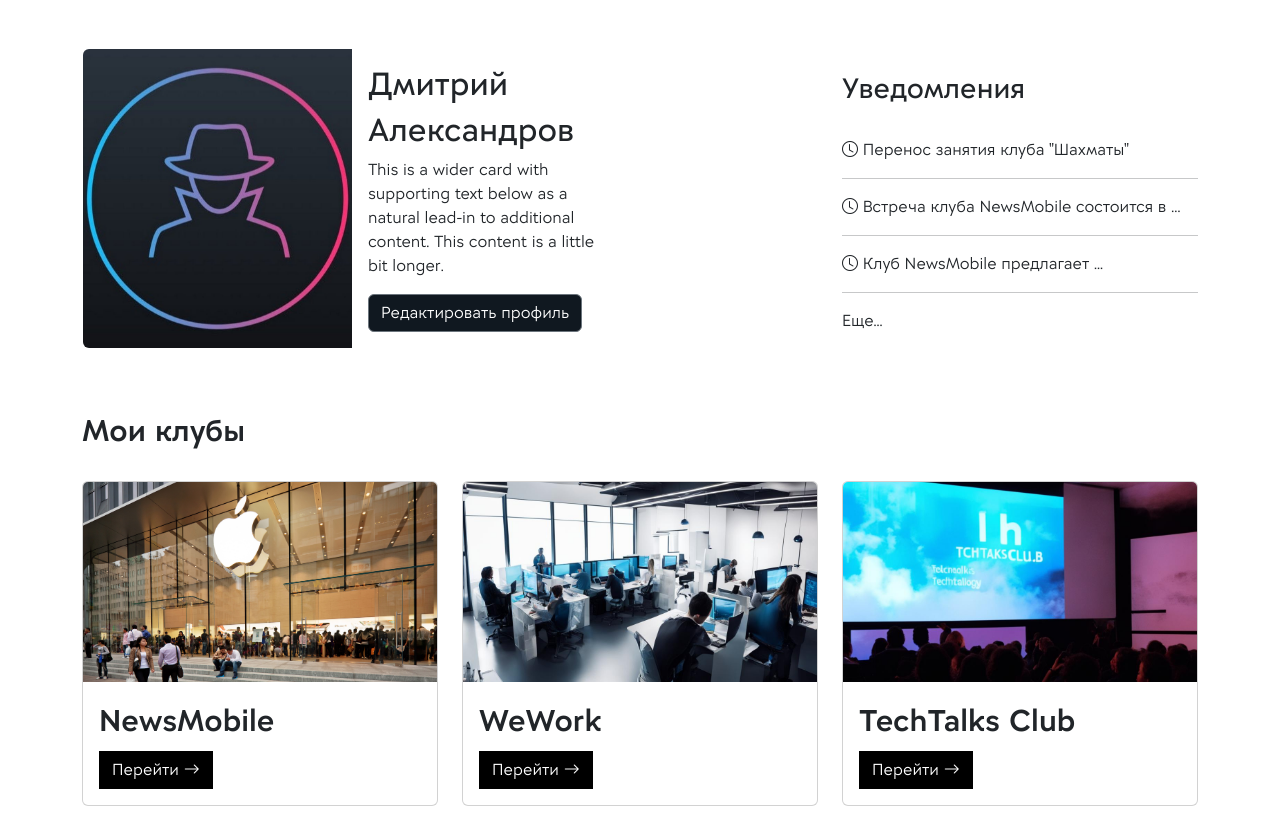
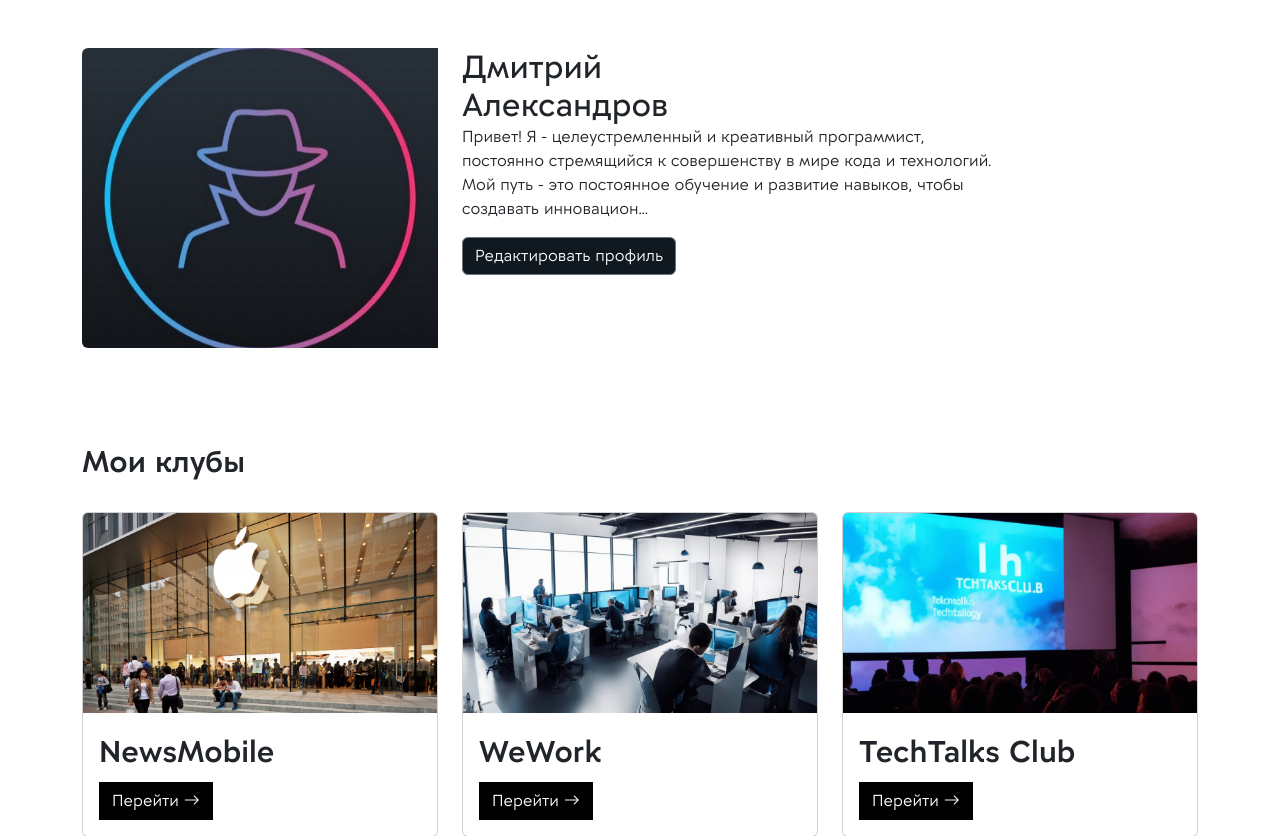
Before and after one commit to ordenmeny/Unit-clubs, a Django app: page /profile-user/ in a window 1280 px wide. Shown: the part 56-892 px from the top of the page. Before the commit the page ends 862 px from the top, so only its background shows below. Run offline with Django 4.2, Linux system fonts and the light colour scheme; a user stored in the database is signed in; data comes from the database, SQL or seed files in the repository; both versions use the stored data as it was after the commit; some libraries are stand-ins or nearby versions.

Commit message:
окончательный вариант для предзащиты

```diff
--- a/app_clubs/static/app_clubs/styles/main.css
+++ b/app_clubs/static/app_clubs/styles/main.css
@@ -90,3 +90,9 @@
     font-size: 54px;
     border-radius: 0px !important;
 }
+
+.more{
+    color: rgba(0, 0, 0, 0.6);
+    font-size: 15px;
+    text-decoration: none;
+}
--- a/app_clubs/templates/app_clubs/base/base_show_events.html
+++ b/app_clubs/templates/app_clubs/base/base_show_events.html
@@ -23,6 +23,7 @@
         {% endfor %}
 
     </div>
-    <a href="{% url 'app_clubs:show_content' content='events' %}">Еще...</a>
+    <br>
+    <a href="{% url 'app_clubs:show_content' content='events' %}" class="more">Еще...</a>
 
 </div>
--- a/app_clubs/templates/app_clubs/base/base_show_posts.html
+++ b/app_clubs/templates/app_clubs/base/base_show_posts.html
@@ -35,5 +35,5 @@
         {% endfor %}
     </div>
     <br>
-    <a href="{% url 'app_clubs:show_content' content='posts' %}">Еще...</a>
+    <a href="{% url 'app_clubs:show_content' content='posts' %}" class="more">Еще...</a>
 </div>
--- a/app_clubs/templates/app_clubs/index.html
+++ b/app_clubs/templates/app_clubs/index.html
@@ -9,14 +9,14 @@
             <div class="col-lg-6" style="border-right: 1px solid #101820;">
                 <br><br><br>
                 <div class="ms-5">
-                    <a href="#" class="text-section-2">Хочу изучить <br>существующие клубы</a>
+                    <a href="{% url 'app_clubs:list_clubs' cat='all' %}" class="text-section-2">Хочу изучить <br>существующие клубы</a>
                 </div>
                 <br>
             </div>
             <div class="col-lg-6">
                 <br><br><br>
                 <div class="ms-5">
-                    <a href="#" class="text-section-2">Хочу создать <br>свой клуб</a>
+                    <a href="{% url 'app_clubs:create_club' %}" class="text-section-2">Хочу создать <br>свой клуб</a>
                 </div>
             </div>
         </div>
--- a/app_clubs/templates/app_clubs/profile_user.html
+++ b/app_clubs/templates/app_clubs/profile_user.html
@@ -5,14 +5,10 @@
     <br><br>
     <div class="container">
         <div class="row">
-            <div class="col-md-8">
-                <div class="card mb-3" style="max-width: 540px; border: 1px solid #FFFFFF">
-                    <div class="row g-0">
-                        <div class="col-md-6">
-
+            <div class="col-md-4">
                 {% if request.user.image %}
                     <img src="{{ request.user.image.url }}" class="img-fluid rounded-start"
-                                     style="height: 100%; width: 100%; object-fit: cover">
+                         style="height: 300px; width: 100%; object-fit: cover">
 
                 {% endif %}
             </div>
@@ -20,34 +16,59 @@
                 <div class="card-body">
                     <h2 class="card-title">{{ request.user.first_name }}</h2>
                     <h2 class="card-title">{{ request.user.last_name }}</h2>
-                                <p class="card-text">This is a wider card with supporting text below as a natural
-                                    lead-in to additional content. This content is a little bit longer.</p>
-                                </p>
+                    <p class="card-text">{{ request.user.desc|truncatechars:200 }}</p>
                     <button class="btn btn-secondary btn-black-white">Редактировать профиль</button>
-                            </div>
-
                 </div>
             </div>
         </div>
     </div>
-            <div class="col-md-4">
-                <div style="width: 100%">
-                    <br>
-                    <h3>Уведомления</h3><br>
-                    <p><i class="bi bi-clock"></i>
-                        Перенос занятия клуба "Шахматы"</p>
-                    <hr>
-                    <p><i class="bi bi-clock"></i>
-                        {{ "Встреча клуба NewsMobile состоится в Главном офисе яндекс студио про"|truncatewords:5 }}</p>
-                    <hr>
-                    <p><i class="bi bi-clock"></i>
-                        {{ "Клуб NewsMobile предлагает ..."|truncatewords:5 }}</p>
-                    <hr>
-                    <p>Еще...</p>
-                </div>
-            </div>
-        </div>
-    </div>
+
+
+
+    <br><br>
+{#    <div class="container">#}
+{#        <div class="row">#}
+{#            <div class="col-md-6">#}
+{#                <div class="card mb-3" style="max-width: 540px; border: 1px solid #FFFFFF">#}
+{#                    <div class="row g-0">#}
+{#                        <div class="col-md-6">#}
+{##}
+{#                            {% if request.user.image %}#}
+{#                                <img src="{{ request.user.image.url }}" class="img-fluid rounded-start"#}
+{#                                     style="height: 300px; width: 100%; object-fit: cover">#}
+{##}
+{#                            {% endif %}#}
+{#                        </div>#}
+{#                        <div class="col-md-6">#}
+{#                            <div class="card-body">#}
+{#                                <h2 class="card-title">{{ request.user.first_name }}</h2>#}
+{#                                <h2 class="card-title">{{ request.user.last_name }}</h2>#}
+{#                                <p class="card-text">{{ request.user.desc|truncatechars:200 }}</p>#}
+{#                                <button class="btn btn-secondary btn-black-white">Редактировать профиль</button>#}
+{#                            </div>#}
+{##}
+{#                        </div>#}
+{#                    </div>#}
+{#                </div>#}
+{#            </div>#}
+{#            <div class="col-md-2" style="border: 1px solid red">#}
+{#                <div style="width: 100%">#}
+{#                    <br>#}
+{#                    <h3>Уведомления</h3><br>#}
+{#                    <p><i class="bi bi-clock"></i>#}
+{#                        Перенос занятия клуба "Шахматы"</p>#}
+{#                    <hr>#}
+{#                    <p><i class="bi bi-clock"></i>#}
+{#                        {{ "Встреча клуба NewsMobile состоится в Главном офисе яндекс студио про"|truncatewords:5 }}</p>#}
+{#                    <hr>#}
+{#                    <p><i class="bi bi-clock"></i>#}
+{#                        {{ "Клуб NewsMobile предлагает ..."|truncatewords:5 }}</p>#}
+{#                    <hr>#}
+{#                    <p>Еще...</p>#}
+{#                </div>#}
+{#            </div>#}
+{#        </div>#}
+{#    </div>#}
 
 
 
--- a/app_clubs/templates/app_clubs/show_content.html
+++ b/app_clubs/templates/app_clubs/show_content.html
@@ -22,8 +22,10 @@
 
     </style>
     {% if type_content == 'events' %}
+        <br>
         {% include 'app_clubs/base/base_show_events.html' with param="None" %}
     {% elif type_content == 'posts' %}
+        <br>
         {% include 'app_clubs/base/base_show_posts.html' with param="None" %}
 
     {% endif %}
--- a/users/forms.py
+++ b/users/forms.py
@@ -10,7 +10,7 @@ class UserForm(UserCreationForm):
 
     class Meta:
         model = get_user_model()
-        fields = ['username', 'fio', 'tg', 'password1', 'password2',  'image']
+        fields = ['username', 'fio', 'tg', 'desc', 'password1', 'password2',  'image']
 
 
 class LoginForm(AuthenticationForm):
--- a/users/models.py
+++ b/users/models.py
@@ -7,3 +7,4 @@ class User(AbstractUser):
     clubs = models.ManyToManyField("app_clubs.Club", related_name='members_clubs')
     image = models.FileField(upload_to='uploads/users/%Y/%m/%d/', default=None, null=True, blank=True, verbose_name='Изображение')
     tg = models.CharField(max_length=128, verbose_name="Имя пользователя в телеграм", null=True)
+    desc = models.TextField(null=True, verbose_name='Описание о себе', blank=True)
--- a/users/urls.py
+++ b/users/urls.py
@@ -1,3 +1,4 @@
+from django.contrib.auth.views import LogoutView
 from django.urls import path
 from . import views
 
@@ -6,4 +7,5 @@ app_name = "users"
 urlpatterns = [
     path("login/", views.LoginUser.as_view(), name="login"),
     path("signup/", views.SignUp.as_view(), name='signup'),
+    path('logout/', LogoutView.as_view(), name='logout'),
 ]
```
Also changed, not shown: app_clubs/migrations/0021_alter_club_cat.py (added), db.sqlite3, users/migrations/0008_user_desc.py (added). Lines whose indentation alone changed are shown as unchanged.
